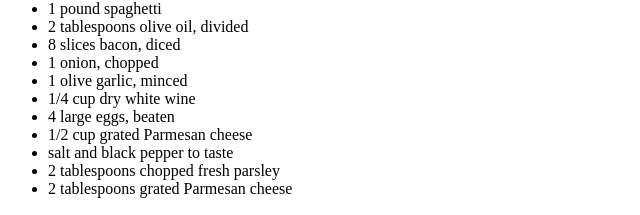
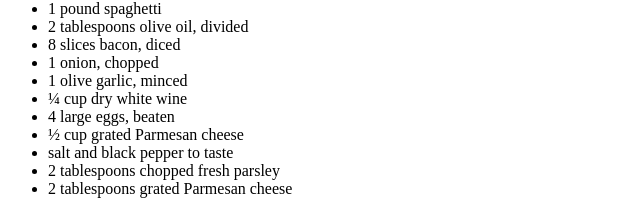
Before and after one commit to davicbtoliveira/odin-recipes, a plain HTML site: page recipes/Carbonara.html in a window 1280 px wide. Shown: the part 246-461 px from the top of the page, 0-640 px from the left. Drawn offline with Linux system fonts and the light colour scheme.

Commit message:
Fixed the ingredients measures

```diff
--- a/recipes/Carbonara.html
+++ b/recipes/Carbonara.html
@@ -18,9 +18,9 @@
         <li>8 slices bacon, diced</li>
         <li>1 onion, chopped</li>
         <li>1 olive garlic, minced</li>
-        <li>1/4 cup dry white wine</li>
+        <li>¼  cup dry white wine</li>
         <li>4 large eggs, beaten</li>
-        <li>1/2 cup grated Parmesan cheese</li>
+        <li>½ cup grated Parmesan cheese</li>
         <li>salt and black pepper to taste</li>
         <li>2 tablespoons chopped fresh parsley</li>
         <li>2 tablespoons grated Parmesan cheese</li>
```
